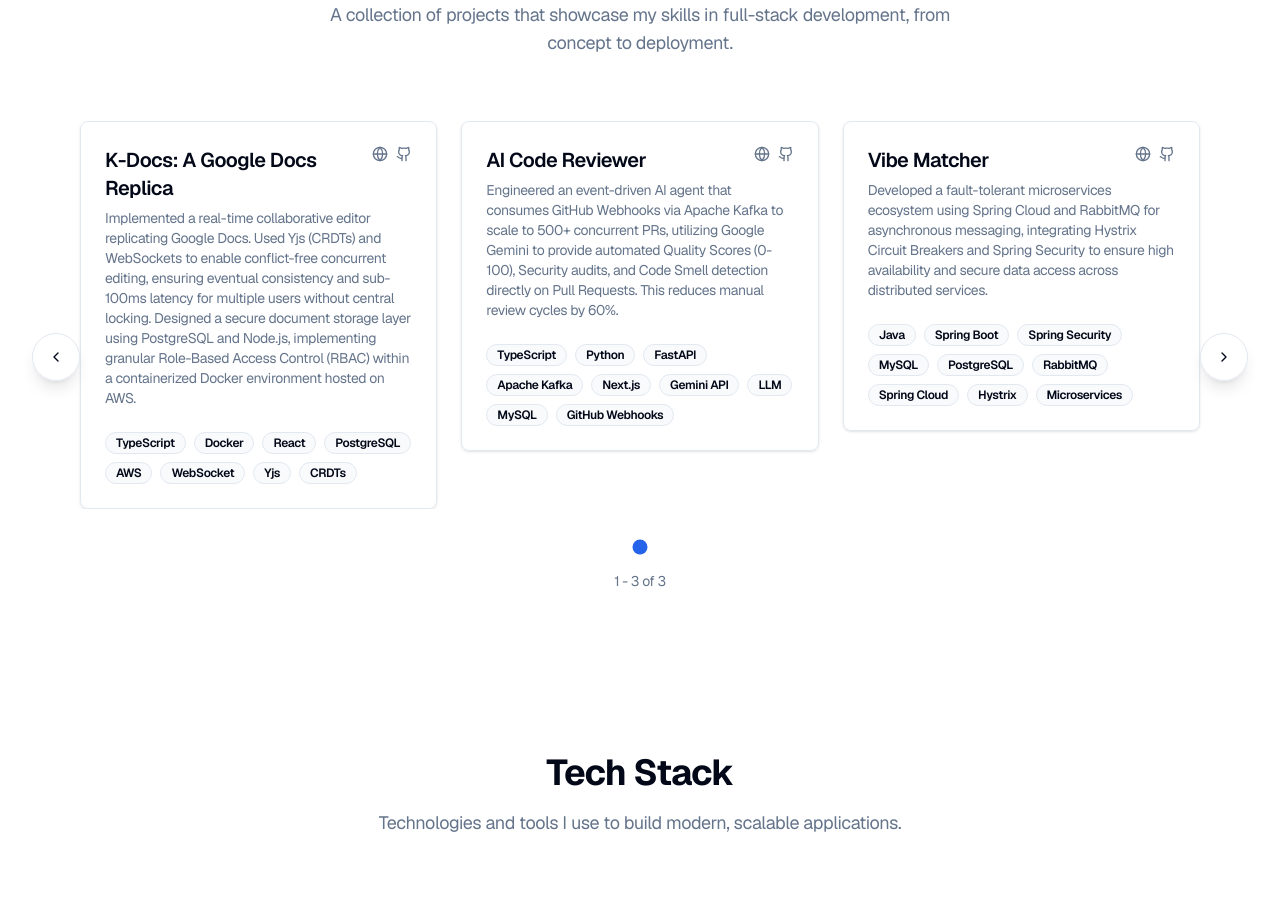
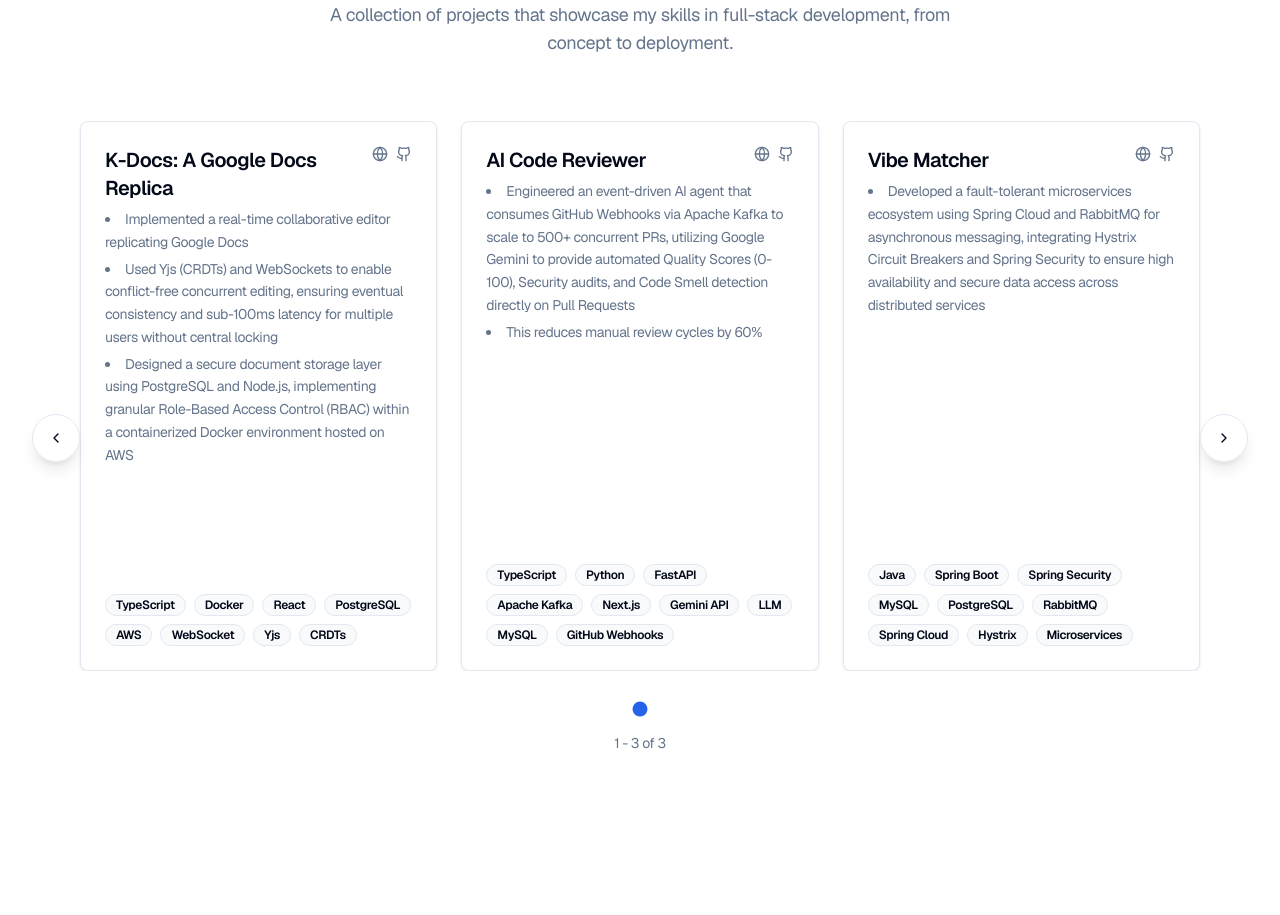
Before and after one commit to CapedCrusader03/my-portfolio, a Next.js app: page / in a window 1280 px wide. Shown: the part 1000-1915 px from the top of the page. Built offline with nearby package versions, Linux system fonts and the light colour scheme.

Commit message:
Improved Projects section

```diff
--- a/src/components/project-card.tsx
+++ b/src/components/project-card.tsx
@@ -34,8 +34,9 @@
     <motion.div
       whileHover={{ scale: 1.02 }}
       transition={{ type: "spring", stiffness: 300, damping: 20 }}
+      className="h-full"
     >
-      <Card className="group h-full overflow-hidden border-border/50 bg-card/50 backdrop-blur-sm hover:bg-card/80 transition-all duration-300">
+      <Card className="group h-full min-h-[550px] overflow-hidden border-border/50 bg-card/50 backdrop-blur-sm hover:bg-card/80 transition-all duration-300 flex flex-col">
         {/* Project Image/Video */}
         {(image || video) && (
           <div className="relative aspect-video overflow-hidden">
@@ -60,7 +61,7 @@
           </div>
         )}
 
-        <CardHeader>
+        <CardHeader className="flex-shrink-0">
           <div className="flex items-start justify-between">
             <CardTitle className="text-xl font-semibold group-hover:text-primary transition-colors">
               {title}
@@ -80,14 +81,15 @@
               ))}
             </div>
           </div>
-          <CardDescription className="text-muted-foreground">
-            {description}
-          </CardDescription>
+          <CardDescription
+            className="text-muted-foreground"
+            dangerouslySetInnerHTML={{ __html: description }}
+          />
         </CardHeader>
 
-        <CardContent>
+        <CardContent className="flex-1 flex flex-col justify-end">
           {/* Tech Stack */}
-          <div className="flex flex-wrap gap-2">
+          <div className="flex flex-wrap gap-2 mt-4">
             {technologies.map((tech, index) => (
               <Badge
                 key={index}
--- a/src/data/resume.tsx
+++ b/src/data/resume.tsx
@@ -42,7 +42,7 @@
       href: "https://k-docs-demo.vercel.app",
       dates: "2023 - 2024",
       active: true,
-      description: "Implemented a real-time collaborative editor replicating Google Docs. Used Yjs (CRDTs) and WebSockets to enable conflict-free concurrent editing, ensuring eventual consistency and sub-100ms latency for multiple users without central locking. Designed a secure document storage layer using PostgreSQL and Node.js, implementing granular Role-Based Access Control (RBAC) within a containerized Docker environment hosted on AWS.",
+      description: "<ul class='list-disc list-inside space-y-1 text-sm leading-relaxed'><li>Implemented a real-time collaborative editor replicating Google Docs</li><li>Used Yjs (CRDTs) and WebSockets to enable conflict-free concurrent editing, ensuring eventual consistency and sub-100ms latency for multiple users without central locking</li><li>Designed a secure document storage layer using PostgreSQL and Node.js, implementing granular Role-Based Access Control (RBAC) within a containerized Docker environment hosted on AWS</li></ul>",
       technologies: ["TypeScript", "Docker", "React", "PostgreSQL", "AWS", "WebSocket", "Yjs", "CRDTs"],
       links: [
         { type: "Website", href: "https://k-docs-demo.vercel.app", icon: Icons.globe },
@@ -56,7 +56,7 @@
       href: "https://ai-code-reviewer.vercel.app",
       dates: "2023 - 2024",
       active: true,
-      description: "Engineered an event-driven AI agent that consumes GitHub Webhooks via Apache Kafka to scale to 500+ concurrent PRs, utilizing Google Gemini to provide automated Quality Scores (0-100), Security audits, and Code Smell detection directly on Pull Requests. This reduces manual review cycles by 60%.",
+      description: "<ul class='list-disc list-inside space-y-1 text-sm leading-relaxed'><li>Engineered an event-driven AI agent that consumes GitHub Webhooks via Apache Kafka to scale to 500+ concurrent PRs, utilizing Google Gemini to provide automated Quality Scores (0-100), Security audits, and Code Smell detection directly on Pull Requests</li><li>This reduces manual review cycles by 60%</li></ul>",
       technologies: ["TypeScript", "Python", "FastAPI", "Apache Kafka", "Next.js", "Gemini API", "LLM", "MySQL", "GitHub Webhooks"],
       links: [
         { type: "Website", href: "https://ai-code-reviewer.vercel.app", icon: Icons.globe },
@@ -70,7 +70,7 @@
       href: "https://vibe-matcher.vercel.app",
       dates: "2022 - 2023",
       active: true,
-      description: "Developed a fault-tolerant microservices ecosystem using Spring Cloud and RabbitMQ for asynchronous messaging, integrating Hystrix Circuit Breakers and Spring Security to ensure high availability and secure data access across distributed services.",
+      description: "<ul class='list-disc list-inside space-y-1 text-sm leading-relaxed'><li>Developed a fault-tolerant microservices ecosystem using Spring Cloud and RabbitMQ for asynchronous messaging, integrating Hystrix Circuit Breakers and Spring Security to ensure high availability and secure data access across distributed services</li></ul>",
       technologies: ["Java", "Spring Boot", "Spring Security", "MySQL", "PostgreSQL", "RabbitMQ", "Spring Cloud", "Hystrix", "Microservices"],
       links: [
         { type: "Website", href: "https://vibe-matcher.vercel.app", icon: Icons.globe },
```
Also changed, not shown: 1 other file (tests, documents, lock files or other folders).
